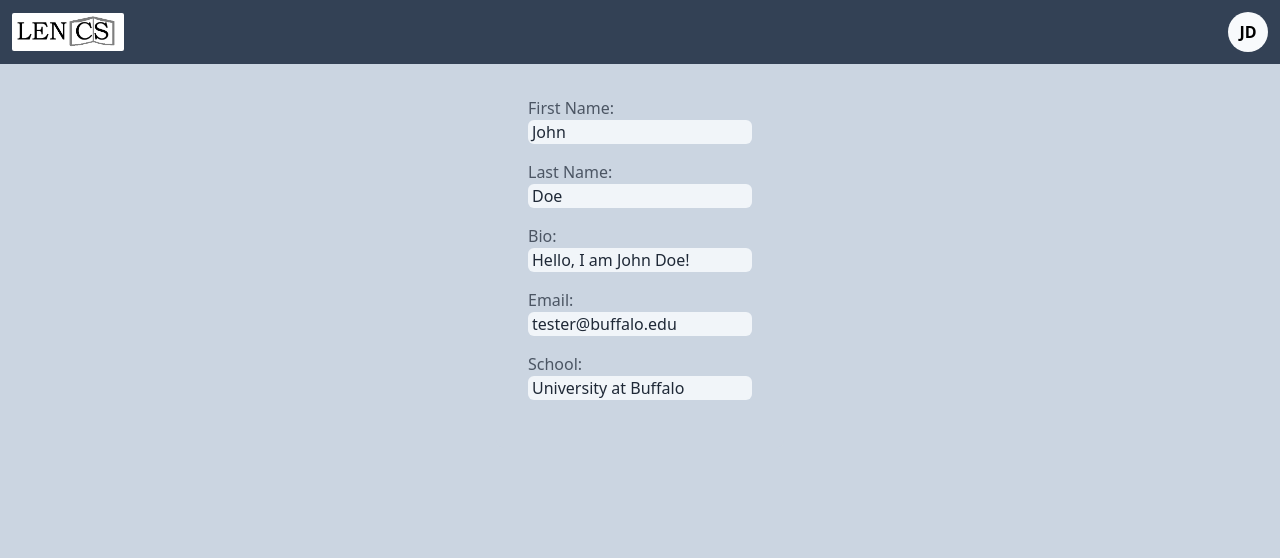
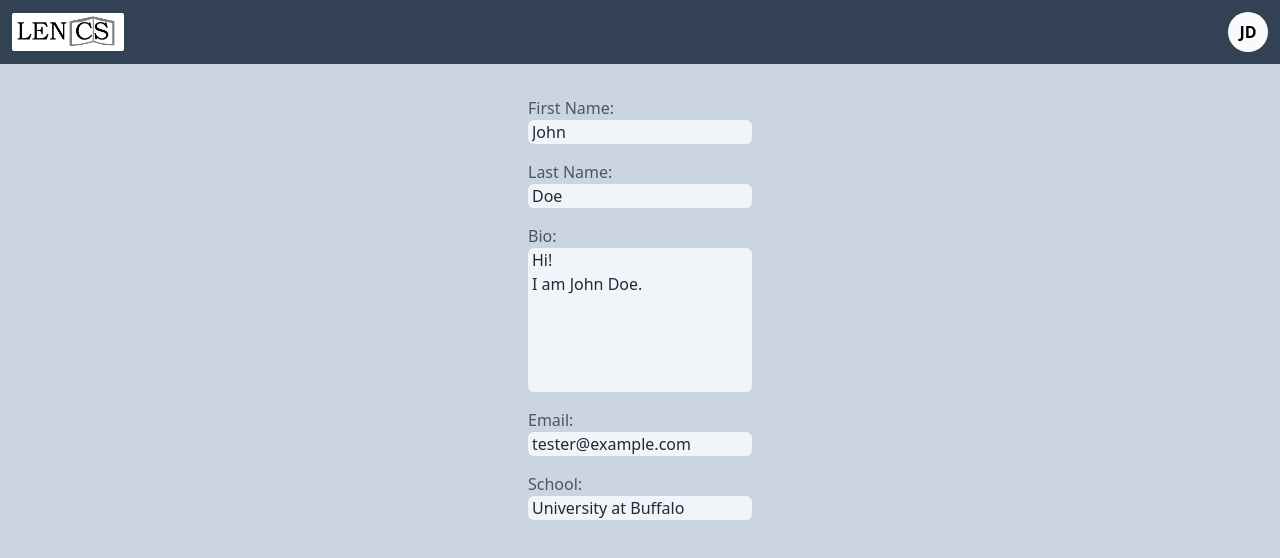
Before and after one commit to ilhanbae/Grouped, a React (Create React App) app in the folder front_end/: page /profile in a window 1280 px wide. Shown: the top 558 px of the page. Built offline with nearby package versions, Linux system fonts and the light colour scheme.

Commit message:
Change profile fields into readOnly input fields

```diff
--- a/front_end/src/pages/Profile/Profile.jsx
+++ b/front_end/src/pages/Profile/Profile.jsx
@@ -1,12 +1,29 @@
-import React from "react";
+import React, { useEffect, useState } from "react";
+import axios from "axios";
 
 const Profile = () => {
-  const user = {
+  const [userInfo, setUserInfo] = useState({
     firstname: "John",
     lastname: "Doe",
-    bio: "Hello, I am John Doe!",
-    email: "tester@buffalo.edu",
+    bio: "Hi!\nI am John Doe.",
+    email: "tester@example.com",
     school: "University at Buffalo",
+    // firstname: "",
+    // lastname: "",
+    // bio: "",
+    // email: "",
+    // school: ""
+  });
+
+  useEffect(() => {
+    // loadUserInfo();
+  }, []);
+
+  const loadUserInfo = () => {
+    axios
+      .get(`${process.env.REACT_APP_API_URL}/endpoint`)
+      .then((response) => setUserInfo(response))
+      .catch((error) => console.log(error));
   };
 
   return (
@@ -14,43 +31,71 @@ const Profile = () => {
       {/* User Fields */}
       <div className="bg-slate-300 p-8 rounded-lg flex flex-col w-72">
         {/* First Name */}
-        <div className="mb-4">
-          <label className="text-gray-600">First Name:</label>
-          <p className="text-gray-800 bg-slate-100 rounded-md px-1">
-            {user.firstname}
-          </p>
+        <div className="mb-4 flex flex-col">
+          <label className="text-gray-600" htmlFor="firstname">
+            First Name:
+          </label>
+          <input
+            className="rounded-md w-full px-1 bg-slate-100 text-gray-800"
+            id="firstname"
+            type="text"
+            value={userInfo.firstname}
+            readOnly
+          />
         </div>
         {/* Last Name */}
-        <div className="mb-4">
-          <label className="text-gray-600">Last Name:</label>
-          <p className="text-gray-800 bg-slate-100 rounded-md px-1">
-            {user.lastname}
-          </p>
+        <div className="mb-4 flex flex-col">
+          <label className="text-gray-600" htmlFor="lastname">
+            Last Name:
+          </label>
+          <input
+            className="rounded-md w-full px-1 bg-slate-100 text-gray-800"
+            id="lastname"
+            type="text"
+            defaultValue={userInfo.lastname}
+            readOnly
+          />
         </div>
         {/* Bio */}
-        <div className="mb-4">
-          <label className="text-gray-600">Bio:</label>
-          <p className="text-gray-800 bg-slate-100 rounded-md px-1">
-            {user.bio}
-          </p>
+        <div className="mb-4 flex flex-col">
+          <label className="text-gray-600" htmlFor="bio">
+            Bio:
+          </label>
+          <textarea
+            className="rounded-md px-1 bg-slate-100 text-gray-800 resize-none"
+            id="bio"
+            defaultValue={userInfo.bio}
+            rows={6}
+            readOnly
+          />
         </div>
         {/* Email */}
-        <div className="mb-4">
-          <label className="text-gray-600">Email:</label>
-          <p className="text-gray-800 bg-slate-100 rounded-md px-1">
-            {user.email}
-          </p>
+        <div className="mb-4 flex flex-col">
+          <label className="text-gray-600" htmlFor="email">
+            Email:
+          </label>
+          <input
+            className="rounded-md w-full px-1 bg-slate-100 text-gray-800"
+            id="email"
+            type="text"
+            defaultValue={userInfo.email}
+            readOnly
+          />
         </div>
         {/* School */}
-        <div className="mb-4">
+        <div className="mb-4 flex flex-col" htmlFor="school">
           <label className="text-gray-600">School:</label>
-          <p className="text-gray-800 bg-slate-100 rounded-md px-1">
-            {user.school}
-          </p>
+          <input
+            className="rounded-md w-full px-1 bg-slate-100 text-gray-800"
+            id="school"
+            type="text"
+            defaultValue={userInfo.school}
+            readOnly
+          />
         </div>
       </div>
     </div>
   );
 };
 
-export default Profile
+export default Profile;
```
